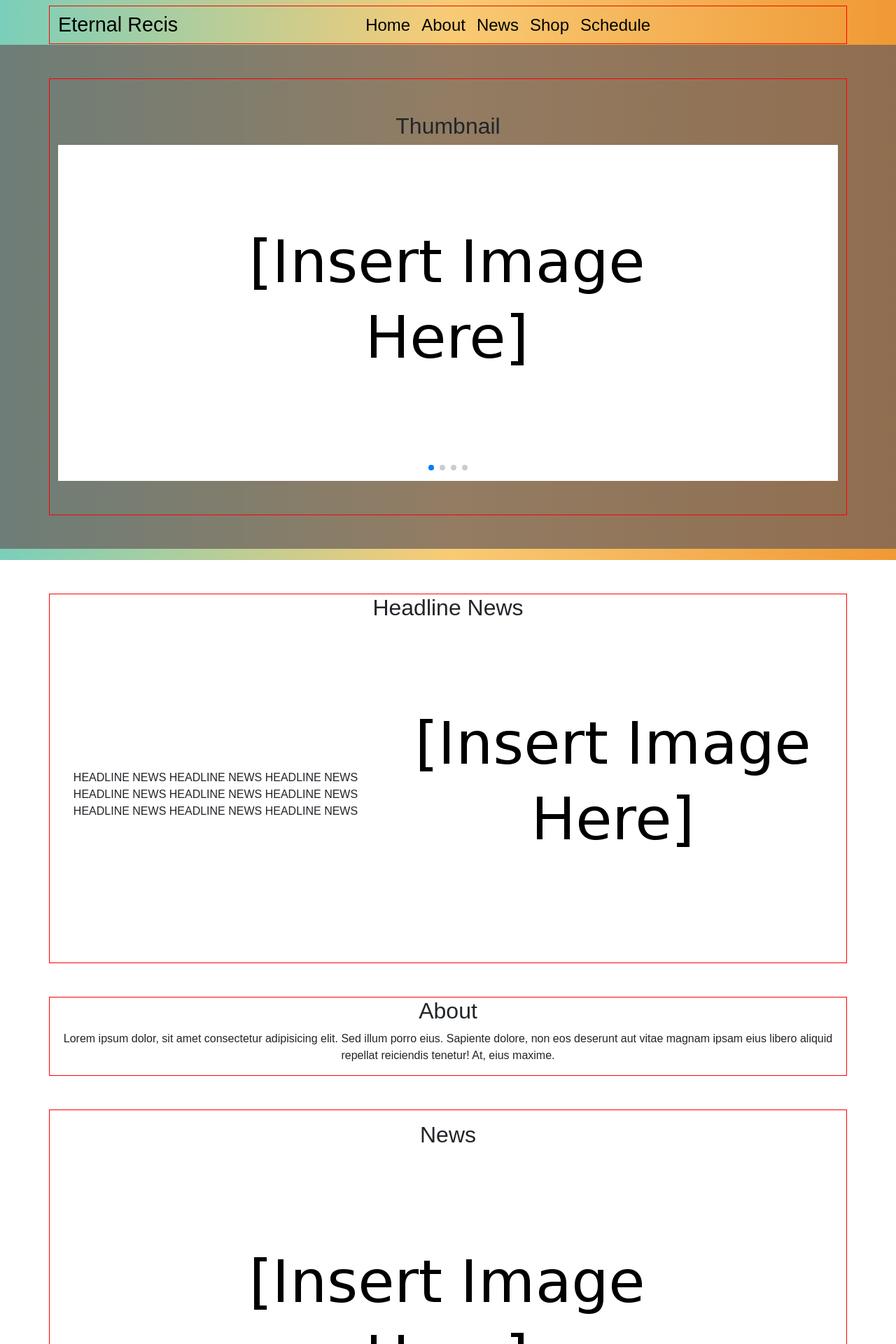
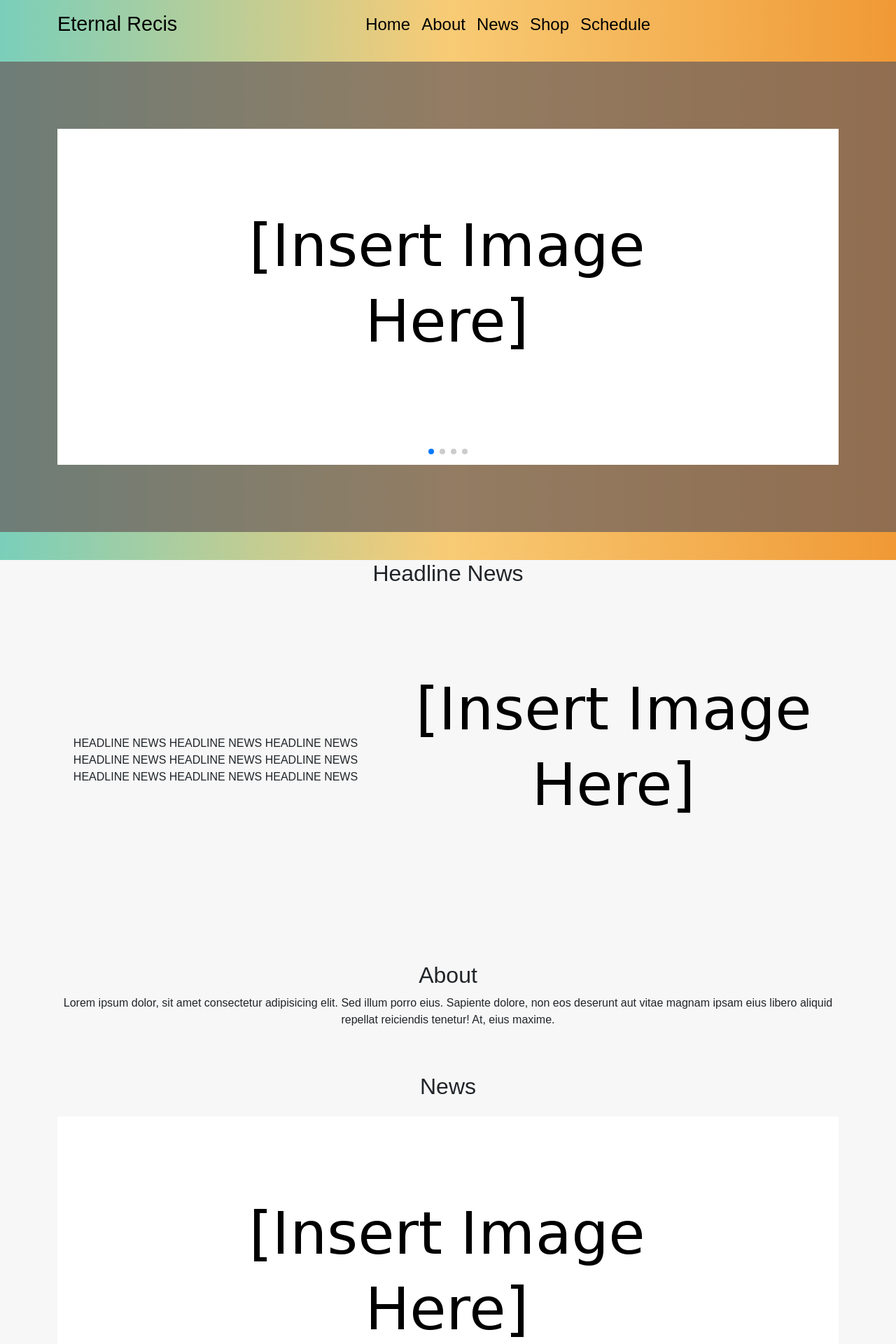
Before and after one commit to Dustin-Bernard/Recis-Eternal, a React (Vite) app in the folder frontend/: page / in a window 1280 px wide. Shown: the top 1920 px of the page at 70% size. Built offline with nearby package versions, Linux system fonts and the light colour scheme.

Commit message:
design 50%

```diff
--- a/frontend/src/components/FooterComponent.tsx
+++ b/frontend/src/components/FooterComponent.tsx
@@ -2,7 +2,7 @@ import { Container } from "react-bootstrap";
 
 const FooterComponent = () => {
   return (
-    <Container className="py-5">
+    <Container className="my-5">
       <h2 className="text-center">FooterComponent</h2>
     </Container>
   );
--- a/frontend/src/components/NavbarComponent.tsx
+++ b/frontend/src/components/NavbarComponent.tsx
@@ -1,9 +1,26 @@
 import { Navbar, Nav, Container } from "react-bootstrap";
+import { useState, useEffect } from "react";
 
 const NavbarComponent = () => {
+  const [changeColor, setChangeColor] = useState(false);
+
+  const changeBackgroundColor = () => {
+    if (window.scrollY > 10) {
+      setChangeColor(true);
+    } else {
+      setChangeColor(false);
+    }
+  };
+
+  useEffect(() => {
+    changeBackgroundColor();
+
+    window.addEventListener("scroll", changeBackgroundColor);
+  });
+
   return (
     <div className="navbar-geming position-fixed top-0 w-100">
-      <Navbar expand="lg">
+      <Navbar expand="lg" className={changeColor ? "color-active" : ""}>
         <Container>
           <Navbar.Brand
             id="navbar-brand-id"
--- a/frontend/src/main.css
+++ b/frontend/src/main.css
@@ -10,9 +10,6 @@
 }
 
 /* Global Style */
-.container {
-  border: 1px solid red; /* Buat Gampang Liat Posisi */
-}
 
 .form-container {
   display: flex;
@@ -59,6 +56,14 @@
   width: 100%;
 }
 
+.navbar {
+  transition: all 0.5s ease;
+  -webkit-transition: all 0.5s ease;
+  -moz-transition: all 0.5s ease;
+  -ms-transition: all 0.5s ease;
+  -o-transition: all 0.5s ease;
+}
+
 .navbar-toggle {
   margin: 0 20%;
 }
@@ -69,6 +74,11 @@
 
 #navlink:hover {
   color: #f95852;
+}
+
+.navbar.color-active {
+  background-color: white;
+  border-bottom: 2px solid #f957525d;
 }
 
 @media (min-width: 992px) {
@@ -156,3 +166,8 @@
   height: 300px;
   width: auto;
 }
+
+/* About Style */
+.background-color {
+  background-color: #f7f7f7;
+}
--- a/frontend/src/pages/HomePage.tsx
+++ b/frontend/src/pages/HomePage.tsx
@@ -17,8 +17,7 @@ const HomePage = () => {
     <div>
       <div className="homepage pt-5">
         <div className="thumbnail pb-5 py-5">
-          <Container className="pb-5">
-            <h2 className="text-center mt-5">Thumbnail</h2>
+          <Container className="py-5">
             <Swiper
               slidesPerView={1}
               spaceBetween={10}
@@ -72,14 +71,16 @@ const HomePage = () => {
         </div>
       </div>
 
-      <div className="aboutpage">
+      <div className="background-color">
+        <div className="headlineNews">
           <div className="info text-center">
-          <Container className="my-5">
+            <Container className="mb-5">
               <h2>Headline News</h2>
               <Row>
                 <Col className="d-flex justify-content-center">
-                HEADLINE NEWS HEADLINE NEWS HEADLINE NEWS HEADLINE NEWS HEADLINE
-                NEWS HEADLINE NEWS HEADLINE NEWS HEADLINE NEWS HEADLINE NEWS
+                  HEADLINE NEWS HEADLINE NEWS HEADLINE NEWS HEADLINE NEWS
+                  HEADLINE NEWS HEADLINE NEWS HEADLINE NEWS HEADLINE NEWS
+                  HEADLINE NEWS
                 </Col>
                 <Col>
                   <img src={DummyImage} alt="" />
@@ -88,14 +89,14 @@ const HomePage = () => {
             </Container>
           </div>
 
-        <div>
+          <div className="about">
             <Container className="text-center">
               <h2>About</h2>
               <p>
                 Lorem ipsum dolor, sit amet consectetur adipisicing elit. Sed
                 illum porro eius. Sapiente dolore, non eos deserunt aut vitae
-              magnam ipsam eius libero aliquid repellat reiciendis tenetur! At,
-              eius maxime.
+                magnam ipsam eius libero aliquid repellat reiciendis tenetur!
+                At, eius maxime.
               </p>
             </Container>
           </div>
@@ -228,42 +229,43 @@ const HomePage = () => {
           </div>
 
           <div>
-          <Container className="mb-5">
+            <Container className="pb-5">
               <h2 className="text-center mb-3">Schedule</h2>
               <h3>Opening</h3>
               <p>
                 Lorem ipsum dolor sit, amet consectetur adipisicing elit.
                 Accusamus optio incidunt dolor quod corrupti facilis dolores
-              perspiciatis! Incidunt cumque maiores dolor omnis totam quibusdam
-              eaque possimus aspernatur alias, ipsum sint asperiores quae, quo
-              corporis numquam minima. Dolor impedit animi consequuntur
-              consectetur ducimus quasi velit, odit totam, perferendis dolore
-              porro? Quae, omnis earum quas exercitationem quis officiis.
-              Architecto modi iusto quidem.
+                perspiciatis! Incidunt cumque maiores dolor omnis totam
+                quibusdam eaque possimus aspernatur alias, ipsum sint asperiores
+                quae, quo corporis numquam minima. Dolor impedit animi
+                consequuntur consectetur ducimus quasi velit, odit totam,
+                perferendis dolore porro? Quae, omnis earum quas exercitationem
+                quis officiis. Architecto modi iusto quidem.
               </p>
               <h3>Recup</h3>
               <p>
                 Lorem ipsum dolor sit, amet consectetur adipisicing elit.
                 Accusamus optio incidunt dolor quod corrupti facilis dolores
-              perspiciatis! Incidunt cumque maiores dolor omnis totam quibusdam
-              eaque possimus aspernatur alias, ipsum sint asperiores quae, quo
-              corporis numquam minima. Dolor impedit animi consequuntur
-              consectetur ducimus quasi velit, odit totam, perferendis dolore
-              porro? Quae, omnis earum quas exercitationem quis officiis.
-              Architecto modi iusto quidem.
+                perspiciatis! Incidunt cumque maiores dolor omnis totam
+                quibusdam eaque possimus aspernatur alias, ipsum sint asperiores
+                quae, quo corporis numquam minima. Dolor impedit animi
+                consequuntur consectetur ducimus quasi velit, odit totam,
+                perferendis dolore porro? Quae, omnis earum quas exercitationem
+                quis officiis. Architecto modi iusto quidem.
               </p>
               <h3>Closing</h3>
               <p>
                 Lorem ipsum dolor sit, amet consectetur adipisicing elit.
                 Accusamus optio incidunt dolor quod corrupti facilis dolores
-              perspiciatis! Incidunt cumque maiores dolor omnis totam quibusdam
-              eaque possimus aspernatur alias, ipsum sint asperiores quae, quo
-              corporis numquam minima. Dolor impedit animi consequuntur
-              consectetur ducimus quasi velit, odit totam, perferendis dolore
-              porro? Quae, omnis earum quas exercitationem quis officiis.
-              Architecto modi iusto quidem.
+                perspiciatis! Incidunt cumque maiores dolor omnis totam
+                quibusdam eaque possimus aspernatur alias, ipsum sint asperiores
+                quae, quo corporis numquam minima. Dolor impedit animi
+                consequuntur consectetur ducimus quasi velit, odit totam,
+                perferendis dolore porro? Quae, omnis earum quas exercitationem
+                quis officiis. Architecto modi iusto quidem.
               </p>
             </Container>
+          </div>
         </div>
       </div>
     </div>
```
Lines whose indentation alone changed are shown as unchanged.
